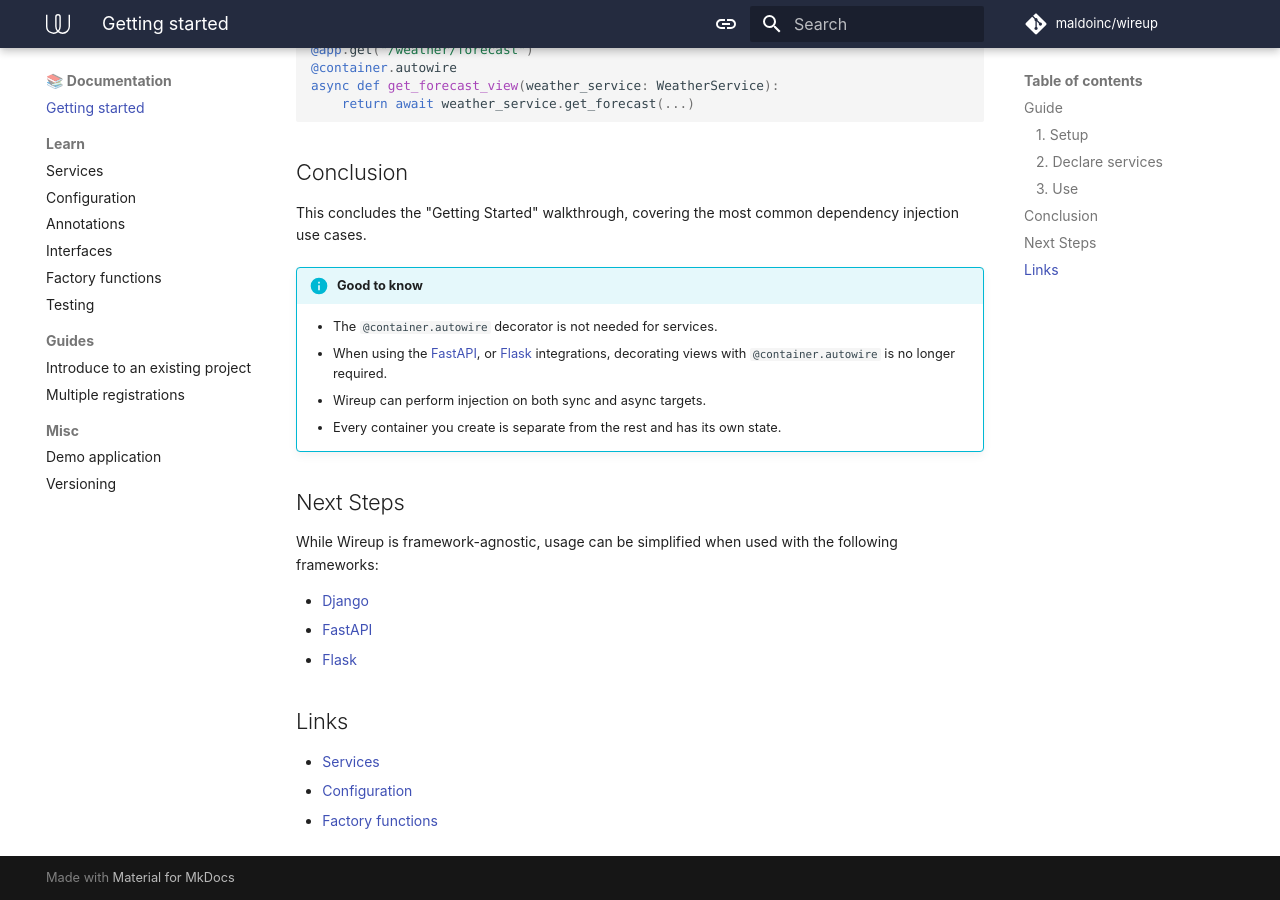
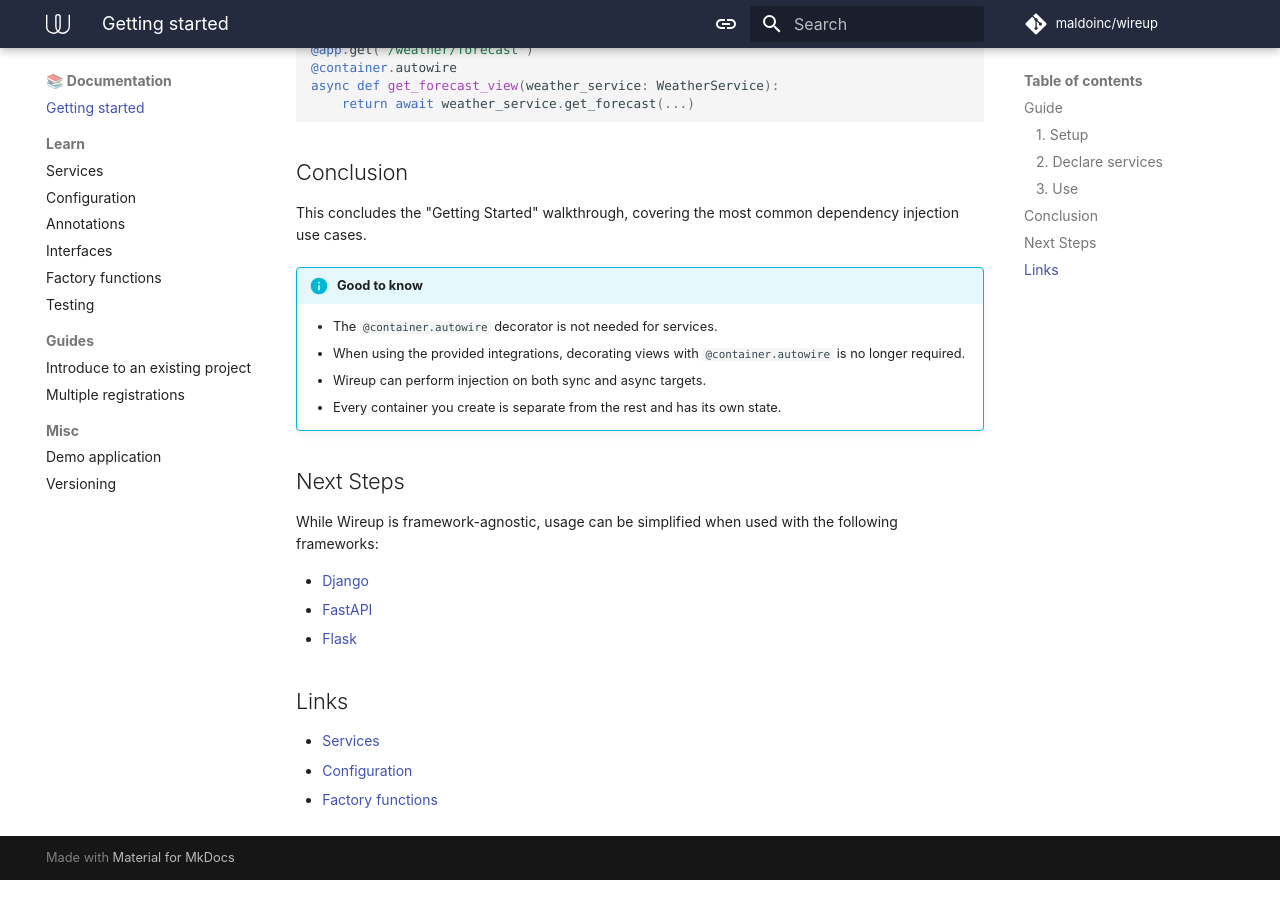
Before and after one commit to maldoinc/wireup, an MkDocs documentation site: the page built from docs/pages/getting_started.md, in a window 1280 px wide and 900 px high, scrolled down 1848 px. Built offline with MkDocs 1.6.1 and Material for MkDocs 9.7.7, drawn with Linux system fonts in a browser that asks for light colours; some web fonts are replaced; comment, search, counter and statistics services are not loaded; the version menu is left out.

Commit message:
Update docs

```diff
--- a/docs/pages/getting_started.md
+++ b/docs/pages/getting_started.md
@@ -109,7 +109,7 @@ This concludes the "Getting Started" walkthrough, covering the most common depen
 
 !!! info "Good to know"
     * The `@container.autowire` decorator is not needed for services.
-    * When using the [FastAPI](integrations/fastapi.md), or [Flask](integrations/flask.md) integrations,
+    * When using the provided integrations,
     decorating views with `@container.autowire` is no longer required.
     * Wireup can perform injection on both sync and async targets.
     * Every container you create is separate from the rest and has its own state.
```
Also changed, not shown: readme.md.
